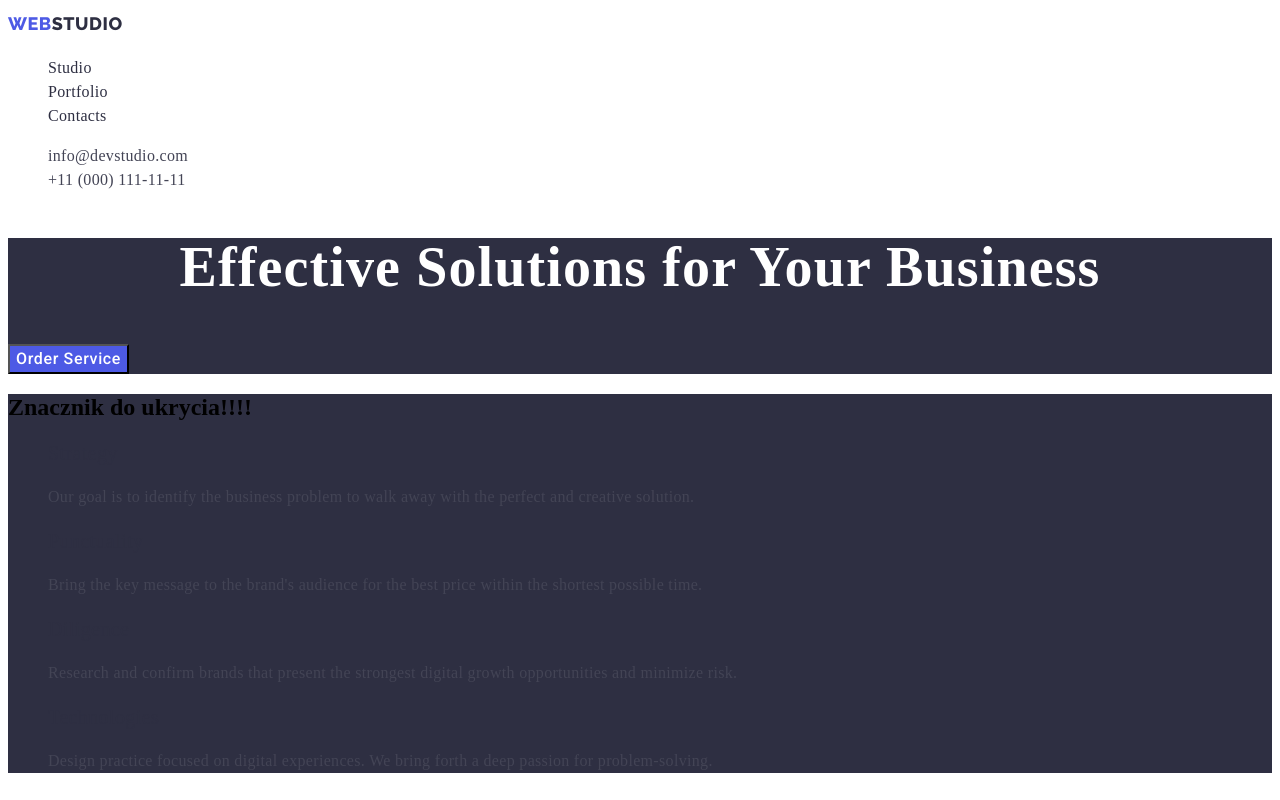
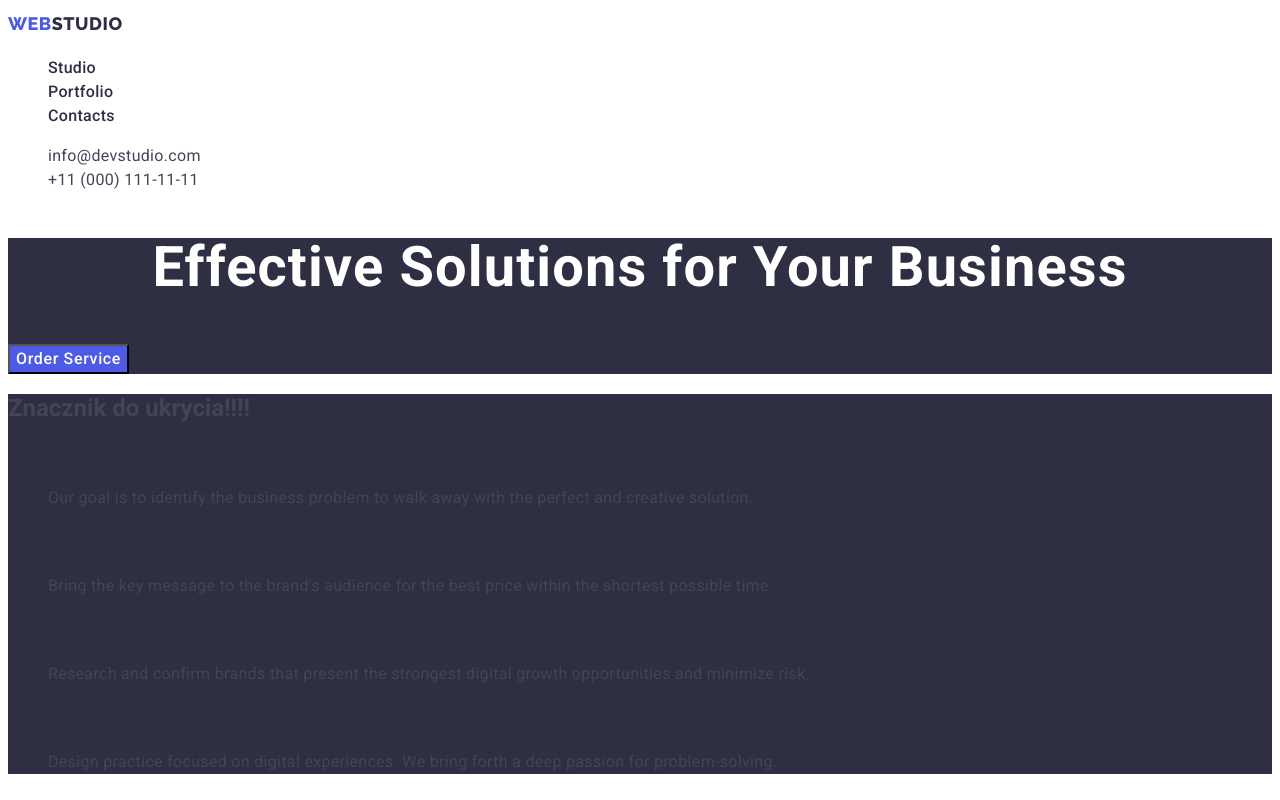
Before and after one commit to Sebastian1910/goit-markup-hw-02, a plain HTML site: page index.html in a window 1280 px wide. Shown: the top 800 px of the page. Drawn offline with Linux system fonts and the light colour scheme.

Commit message:
Update styles.css

```diff
--- a/css/styles.css
+++ b/css/styles.css
@@ -6,7 +6,9 @@
 --color-email:#434455;
 }
 
-.body{ font-family: "Roboto", sans-serif;}
+body{ font-family: "Roboto", sans-serif;
+color: var(--color-email);
+background-color: #FFFFFF;}
 
 .logo {
   font-family: "Raleway", sans-serif;
```
